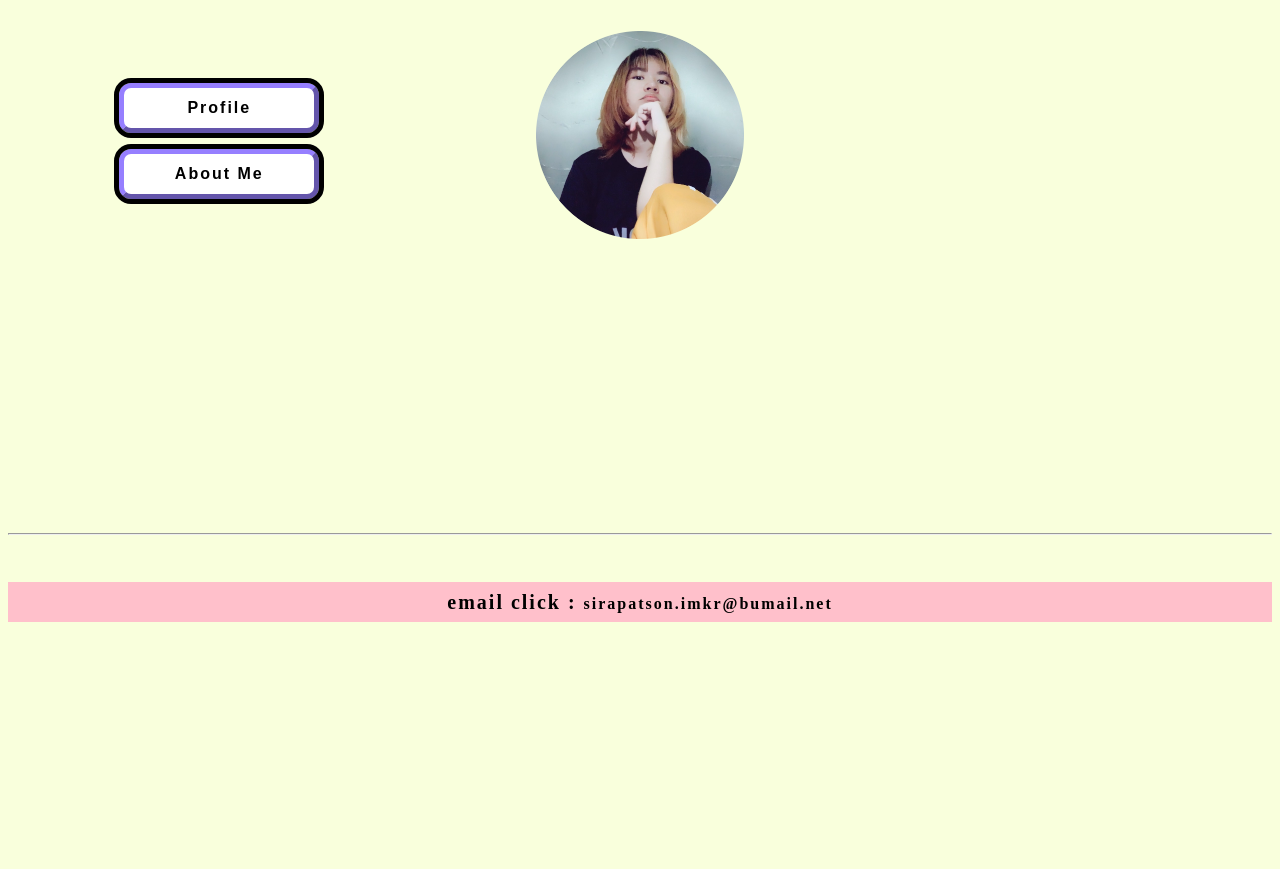
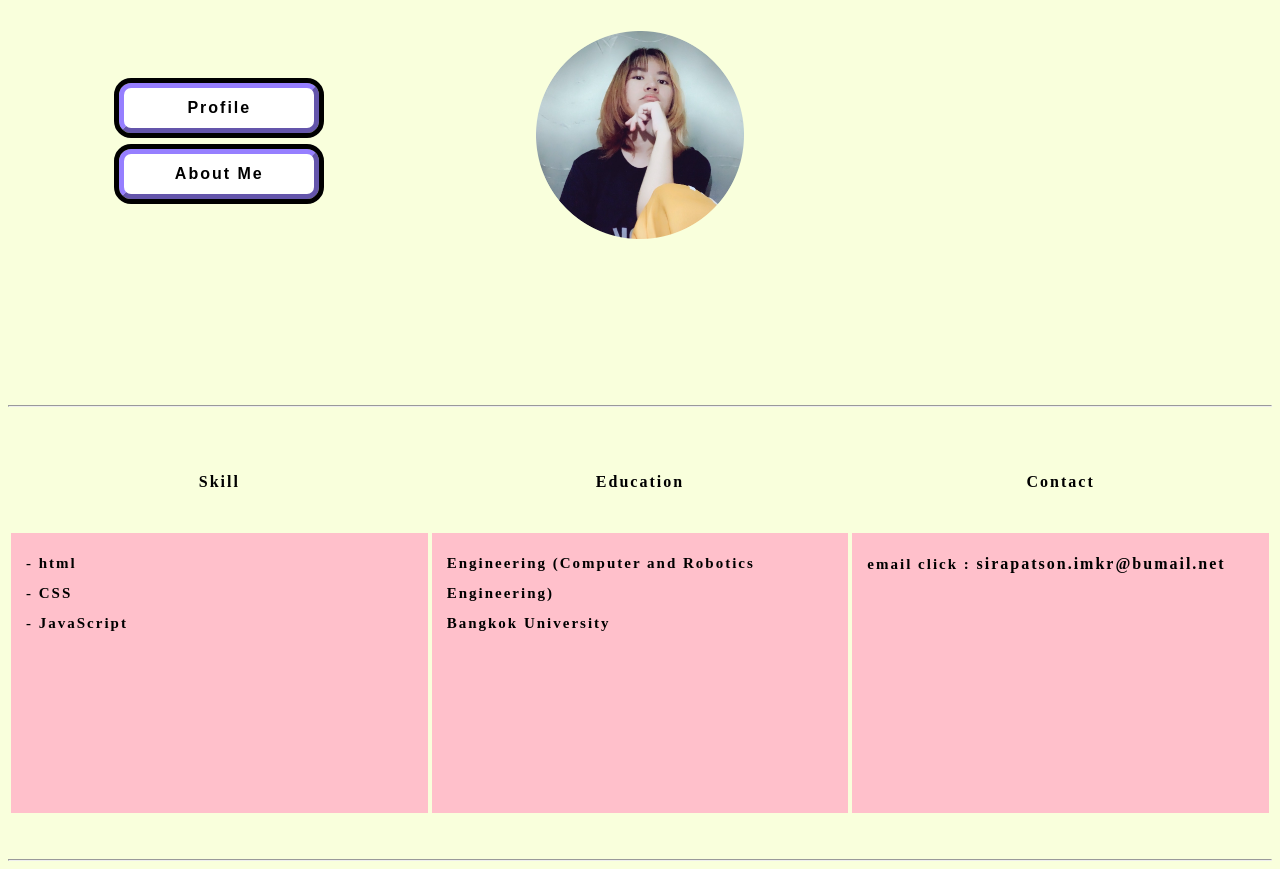
Before and after one commit to Meenssi/MeenMeenPortfolio, a plain HTML site: page index.html in a window 1280 px wide. Shown: the part 88-957 px from the top of the page. Before the commit the page ends 800 px from the top, so only its background shows below. Drawn offline with Linux system fonts and the light colour scheme.

Commit message:
Edit and test

```diff
--- a/css/index.css
+++ b/css/index.css
@@ -72,9 +72,15 @@ td {
 }
 
 h6{
-    font-size: 20px;
-    padding: 0em;
-    text-align: center;
+    font-size: 15px;
+    padding: 1em;
+    height:  250px;
+    text-align: left;
     background-color: pink;
 
 }
+
+.content {
+    width: 100%;
+
+}
--- a/index.html
+++ b/index.html
@@ -32,9 +32,30 @@
     </table>
     <script src="/js/index.js"></script>
 
-    <br><br><br><br><br><br><br><br>
+    <br><br><br><br>
+
     <hr>
-    <h6> email click : <a href="mailto: sirapatson.imkr@bumail.net">sirapatson.imkr@bumail.net</a></h6>
 
+    <br>
+    <table class="content">
+
+            <tr>
+                <td>
+                    <p>Skill</p>
+                    <h6> - html <br> - CSS <br> - JavaScript </h6>
+                </td>
+                <td>
+                    <p>Education</p>
+                    <h6>Engineering (Computer and Robotics Engineering) <br> Bangkok University <br></h6>
+
+                </td>
+                <td>
+                    <p>Contact</p>
+                    <h6> email click : <a href="mailto: sirapatson.imkr@bumail.net">sirapatson.imkr@bumail.net</a> <br><br></h6>
+                </td>
+            </tr>
+
+    </table>
+    <hr>
 </body>
 </html>
```
Also changed, not shown: img/72217-pin-it-note-paper-post-it-post-drawing.png (added).
